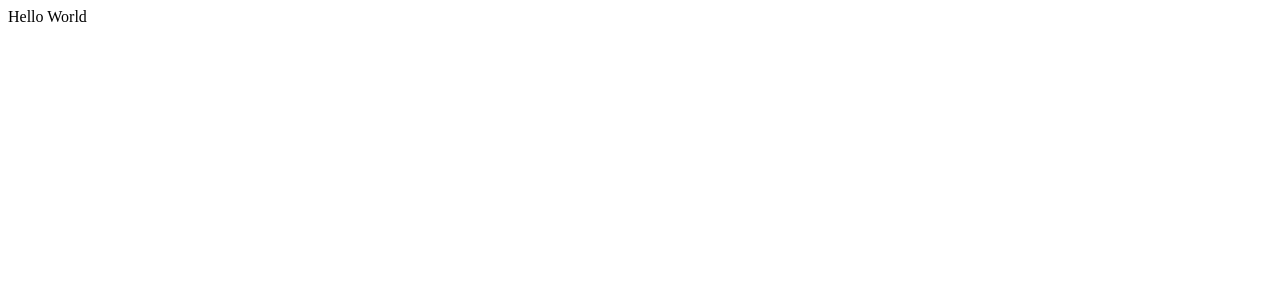
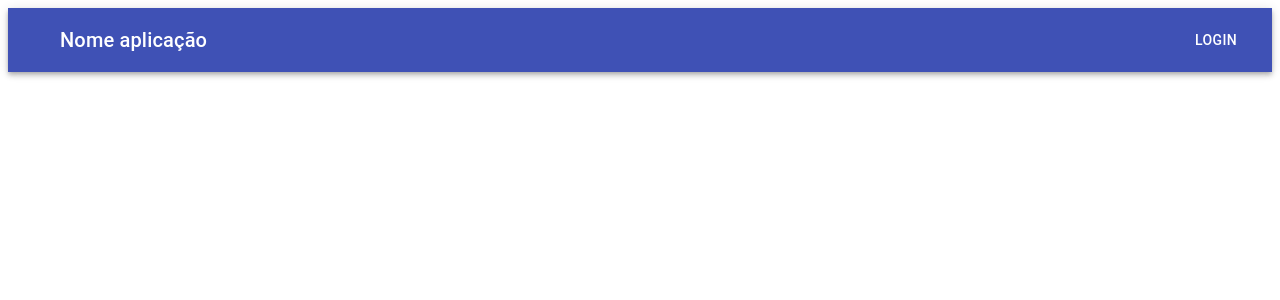
Before and after one commit to juanpetterson/hackaton-rsxp, a React (Create React App) app: page / in a window 1280 px wide. Shown: the top 300 px of the page. Built offline with nearby package versions, Linux system fonts and the light colour scheme; the HTML template or start-up script is replaced by a standard one.

Commit message:
Adicionadas rotas

```diff
--- a/src/App.js
+++ b/src/App.js
@@ -1,8 +1,18 @@
-import React from 'react';
+import React, { Fragment } from 'react';
 import { hot } from 'react-hot-loader/root';
+import { BrowserRouter } from 'react-router-dom';
+
+import Routes from 'routes';
 
 function App() {
-  return <div>Hello World</div>;
+  return (
+    <Fragment>
+      <BrowserRouter>
+        {/* <GlobalStyle /> */}
+        <Routes />
+      </BrowserRouter>
+    </Fragment>
+  );
 }
 
 export default process.env.NODE_ENV === 'development' ? hot(App) : App;
--- /dev/null
+++ b/src/components/Header/index.js
@@ -0,0 +1,47 @@
+import React from 'react';
+import { makeStyles } from '@material-ui/core/styles';
+import AppBar from '@material-ui/core/AppBar';
+import Toolbar from '@material-ui/core/Toolbar';
+import Typography from '@material-ui/core/Typography';
+import Button from '@material-ui/core/Button';
+import IconButton from '@material-ui/core/IconButton';
+
+const useStyles = makeStyles(theme => ({
+  root: {
+    flexGrow: 1,
+  },
+  menuButton: {
+    marginRight: theme.spacing(2),
+  },
+  title: {
+    flexGrow: 1,
+  },
+}));
+
+function Header(props) {
+  const classes = useStyles();
+  const { logo } = props;
+
+  return (
+    <div className={classes.root}>
+      <AppBar position="static">
+        <Toolbar>
+          <IconButton
+            edge="start"
+            className={classes.menuButton}
+            color="inherit"
+            aria-label="menu"
+          >
+            {logo && <img src={logo} alt="logo" className={classes.logo} />}
+          </IconButton>
+          <Typography variant="h6" className={classes.title}>
+            Nome aplicação
+          </Typography>
+          <Button color="inherit">Login</Button>
+        </Toolbar>
+      </AppBar>
+    </div>
+  );
+}
+
+export default Header;
--- /dev/null
+++ b/src/pages/Home/index.js
@@ -0,0 +1,12 @@
+import React from 'react';
+import Header from 'components/Header';
+
+function Home(props) {
+  return (
+    <div>
+      <Header />
+    </div>
+  );
+}
+
+export default Home;
--- /dev/null
+++ b/src/routes/index.js
@@ -0,0 +1,17 @@
+import React from 'react';
+import { Route, Switch, Redirect, BrowserRouter } from 'react-router-dom';
+
+import Home from 'pages/Home';
+// import Dashboard from 'pages/Dashboard';
+
+const Routes = () => (
+  <BrowserRouter>
+    <Switch>
+      <Route path="/" exact component={Home} />
+      {/* <Route path="/" exact component={Dashboard} /> */}
+      <Redirect from="*" to="/" />
+    </Switch>
+  </BrowserRouter>
+);
+
+export default Routes;
```
Also changed, not shown: jsconfig.json (added, +10 -0 lines), package.json (+6 -1 lines), 1 other file (tests, documents, lock files or other folders).
